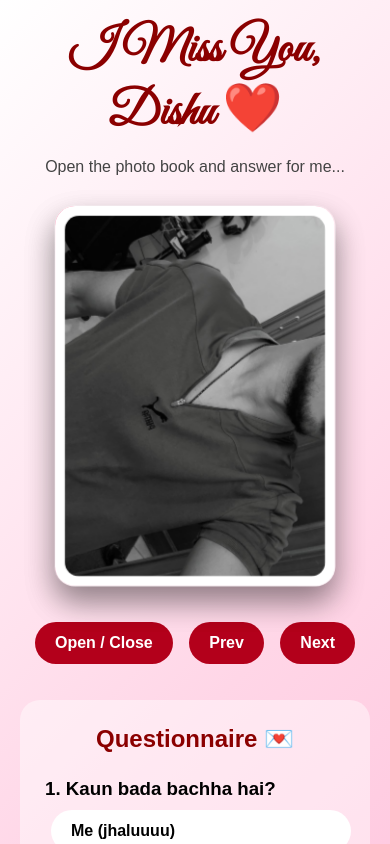
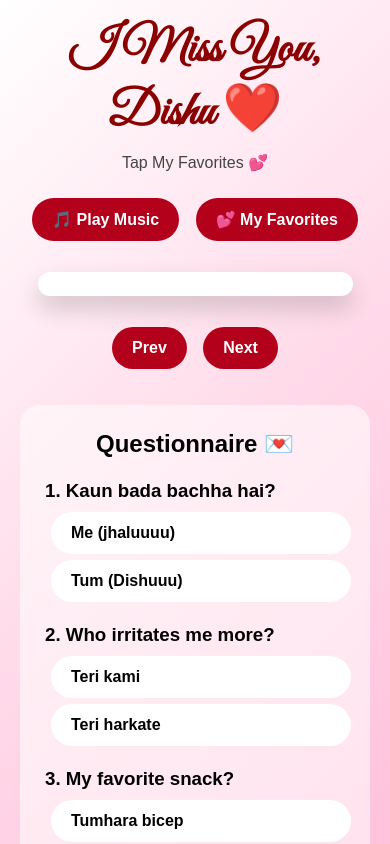
Before and after one commit to aarya-star/open_me, a plain HTML site: page index.html in a window 390 px wide. Both pictures are taken after a click on the button "🎵 Play Music". Shown: the top 844 px of the page. Drawn offline with Linux system fonts and the light colour scheme.

Commit message:
Update index.html

```diff
--- a/index.html
+++ b/index.html
@@ -19,47 +19,20 @@ body{
     background:linear-gradient(135deg,#ffffff,#ffd6e7,#ffb6d5);
     min-height:100vh;
     text-align:center;
+    padding:20px;
     overflow-x:hidden;
-    position:relative;
-    padding:20px;
-}
-
-/* Sparkles */
-.sparkle{
-    position:fixed;
-    width:8px;
-    height:8px;
-    border-radius:50%;
-    background:white;
-    box-shadow:0 0 10px #ff4fa3,0 0 20px white;
-    animation:floatUp linear infinite;
-    z-index:0;
-}
-
-@keyframes floatUp{
-    from{
-        transform:translateY(100vh) scale(.4);
-        opacity:0;
-    }
-    20%{opacity:1;}
-    to{
-        transform:translateY(-10vh) scale(1.2);
-        opacity:0;
-    }
 }
 
 .wrap{
     max-width:900px;
     margin:auto;
-    position:relative;
-    z-index:2;
 }
 
 h1{
     font-family:'Great Vibes',cursive;
     font-size:4rem;
     color:#8b0000;
-    margin-bottom:15px;
+    margin-bottom:10px;
 }
 
 .subtitle{
@@ -67,167 +40,101 @@ h1{
     margin-bottom:20px;
 }
 
-/* Buttons */
 button{
     padding:12px 20px;
     border:none;
     border-radius:30px;
     background:#b3001b;
-    color:white;
+    color:#fff;
     font-size:16px;
     font-weight:bold;
     cursor:pointer;
     margin:6px;
-    transition:.3s;
 }
 
-button:hover{
-    transform:scale(1.05);
+.viewer{
+    width:320px;
+    max-width:90%;
+    margin:25px auto;
+    background:#fff;
+    padding:12px;
+    border-radius:20px;
+    box-shadow:0 12px 25px rgba(0,0,0,.18);
 }
 
-/* Photo Book */
-.book{
-    width:320px;
+.viewer img{
+    width:100%;
     height:430px;
-    margin:30px auto;
-    perspective:1400px;
+    object-fit:cover;
+    border-radius:14px;
+    display:none;
 }
 
-.inner{
-    width:100%;
-    height:100%;
-    position:relative;
-    transform-style:preserve-3d;
-    transition:1.2s;
-}
-
-.book.open .inner{
-    transform:rotateY(-165deg);
-}
-
-.cover,.page{
-    position:absolute;
-    inset:0;
-    border-radius:20px;
-    backface-visibility:hidden;
-    -webkit-backface-visibility:hidden;
-    box-shadow:0 15px 30px rgba(0,0,0,.25);
-}
-
-.cover{
-    background:linear-gradient(135deg,#ff4f88,#ffc1dc);
-    display:flex;
-    justify-content:center;
-    align-items:center;
-    color:white;
-    font-size:2rem;
-    font-weight:bold;
-}
-
-.page{
-    background:white;
-    padding:10px;
-    transform:rotateY(0deg) translateZ(2px);
-    z-index:2;
-    display:flex;
-    justify-content:center;
-    align-items:center;
-}
-
-.page img{
-    width:100%;
-    height:100%;
-    object-fit:cover;
-    border-radius:14px;
-    display:block;
-}
-
-/* Card */
 .card{
-    background:rgba(255,255,255,.45);
+    background:rgba(255,255,255,.55);
     padding:25px;
     border-radius:20px;
     max-width:760px;
     margin:30px auto;
 }
 
-.card h2{
-    margin-bottom:20px;
-    color:#8b0000;
-}
-
 .question{
     text-align:left;
-    margin:25px 0;
+    margin:22px 0;
 }
 
 .question h3{
     margin-bottom:10px;
-    color:black;
+    color:#000;
 }
 
 .option{
     display:block;
     width:100%;
     text-align:left;
-    background:white;
-    color:black;
+    background:#fff;
+    color:#000;
 }
 
 .correct{
     background:#2ecc71 !important;
-    color:white !important;
+    color:#fff !important;
 }
 
 .wrong{
     background:#e74c3c !important;
-    color:white !important;
+    color:#fff !important;
 }
 
 @media(max-width:600px){
     h1{font-size:3rem;}
-    .book{
-        width:280px;
-        height:380px;
-    }
+    .viewer img{height:360px;}
 }
 </style>
 </head>
 
 <body>
-
 <div class="wrap">
 
 <h1>I Miss You, Dishu ❤️</h1>
-<p class="subtitle">Open the photo book and answer for me...</p>
+<p class="subtitle">Tap My Favorites 💕</p>
 
-<!-- Music -->
 <audio id="bgmusic" loop>
-<source src="./Atak Gaya.mp3" type="audio/mpeg">
+<source src="/open_me/Atak Gaya.mp3" type="audio/mpeg">
 </audio>
 
-<button id="musicBtn" onclick="manualPlay()">🎵 Play Music</button>
+<button onclick="playMusic()">🎵 Play Music</button>
+<button onclick="showPhotos()">💕 My Favorites</button>
 
-<!-- Book -->
-<div class="book" id="book">
-<div class="inner">
-
-<div class="cover">My Favorites 💕</div>
-
-<div class="page">
-<img id="photo" src="./photo-1.jpeg" alt="photo">
-</div>
-
-</div>
+<div class="viewer">
+<img id="photo" src="/open_me/photo-1.jpeg" alt="memory">
 </div>
 
 <div>
-<button onclick="toggleBook()">Open / Close</button>
 <button onclick="prev()">Prev</button>
 <button onclick="next()">Next</button>
 </div>
 
-<!-- Questionnaire -->
 <div class="card">
 <h2>Questionnaire 💌</h2>
 
@@ -256,76 +163,58 @@ button:hover{
 </div>
 
 </div>
-
 </div>
 
 <script>
 const photos = [
-'./photo-1.jpeg',
-'./photo-2.jpeg',
-'./photo-3.jpeg',
-'./photo-4.jpeg',
-'./photo-5.jpeg',
-'./photo-6.jpeg'
+"/open_me/photo-1.jpeg",
+"/open_me/photo-2.jpeg",
+"/open_me/photo-3.jpeg",
+"/open_me/photo-4.jpeg",
+"/open_me/photo-5.jpeg",
+"/open_me/photo-6.jpeg"
 ];
 
 let i = 0;
 const img = document.getElementById("photo");
-const music = document.getElementById("bgmusic");
-let sparkleStarted = false;
+
+function showPhotos(){
+    img.style.display = "block";
+    img.src = photos[i];
+}
 
 function next(){
+    img.style.display = "block";
     i = (i + 1) % photos.length;
     img.src = photos[i];
 }
 
 function prev(){
+    img.style.display = "block";
     i = (i - 1 + photos.length) % photos.length;
     img.src = photos[i];
 }
 
-function toggleBook(){
-    document.getElementById("book").classList.toggle("open");
+function playMusic(){
+    document.getElementById("bgmusic").play();
 }
 
 function checkAnswer(btn,isCorrect){
-    let parent = btn.parentElement;
-    let options = parent.querySelectorAll(".option");
+    const parent = btn.parentElement;
+    const all = parent.querySelectorAll(".option");
 
-    options.forEach(o => o.disabled = true);
+    all.forEach(x => x.disabled = true);
 
     if(isCorrect){
         btn.classList.add("correct");
     }else{
         btn.classList.add("wrong");
-        options.forEach(o=>{
-            if(o.getAttribute("onclick").includes("true")){
-                o.classList.add("correct");
+        all.forEach(x=>{
+            if(x.getAttribute("onclick").includes("true")){
+                x.classList.add("correct");
             }
         });
     }
-}
-
-function startSparkles(){
-    if(sparkleStarted) return;
-    sparkleStarted = true;
-
-    setInterval(()=>{
-        let s = document.createElement("div");
-        s.className = "sparkle";
-        s.style.left = Math.random()*100 + "vw";
-        s.style.animationDuration = (3 + Math.random()*4) + "s";
-        s.style.width = s.style.height = (4 + Math.random()*8) + "px";
-        document.body.appendChild(s);
-
-        setTimeout(()=>s.remove(),7000);
-    },200);
-}
-
-function manualPlay(){
-    music.play();
-    startSparkles();
-    document.getElementById("musicBtn").style.display = "none";
 }
 </script>
 
```
